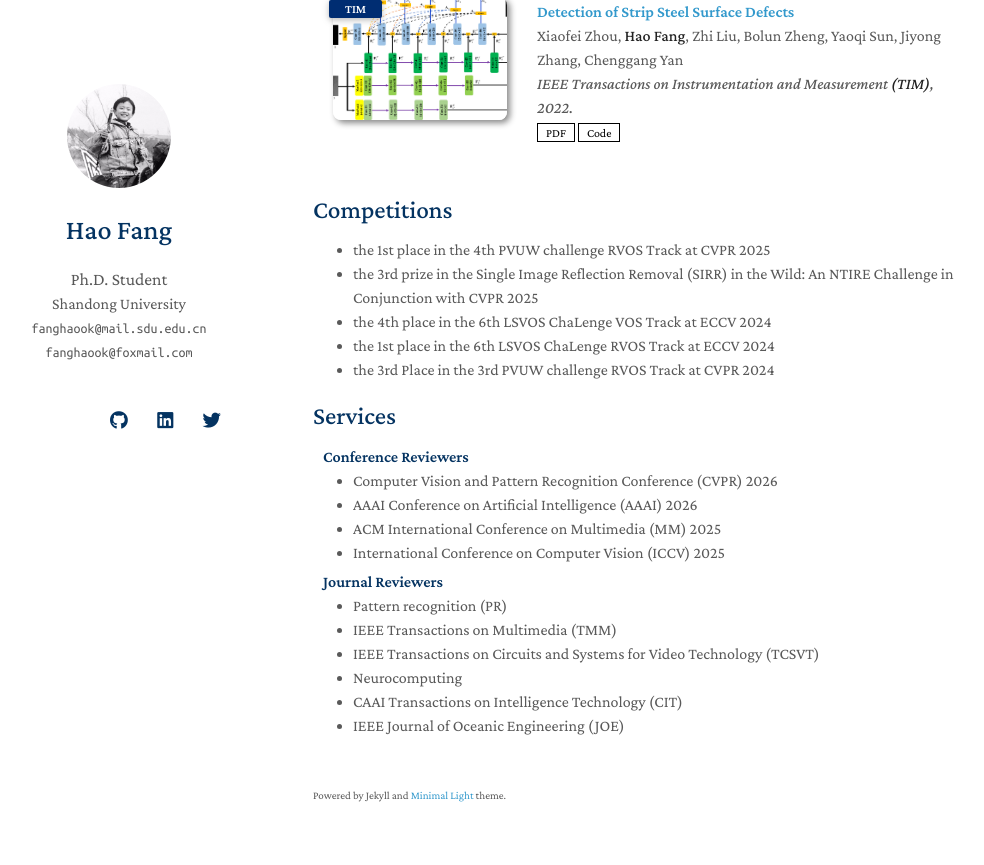
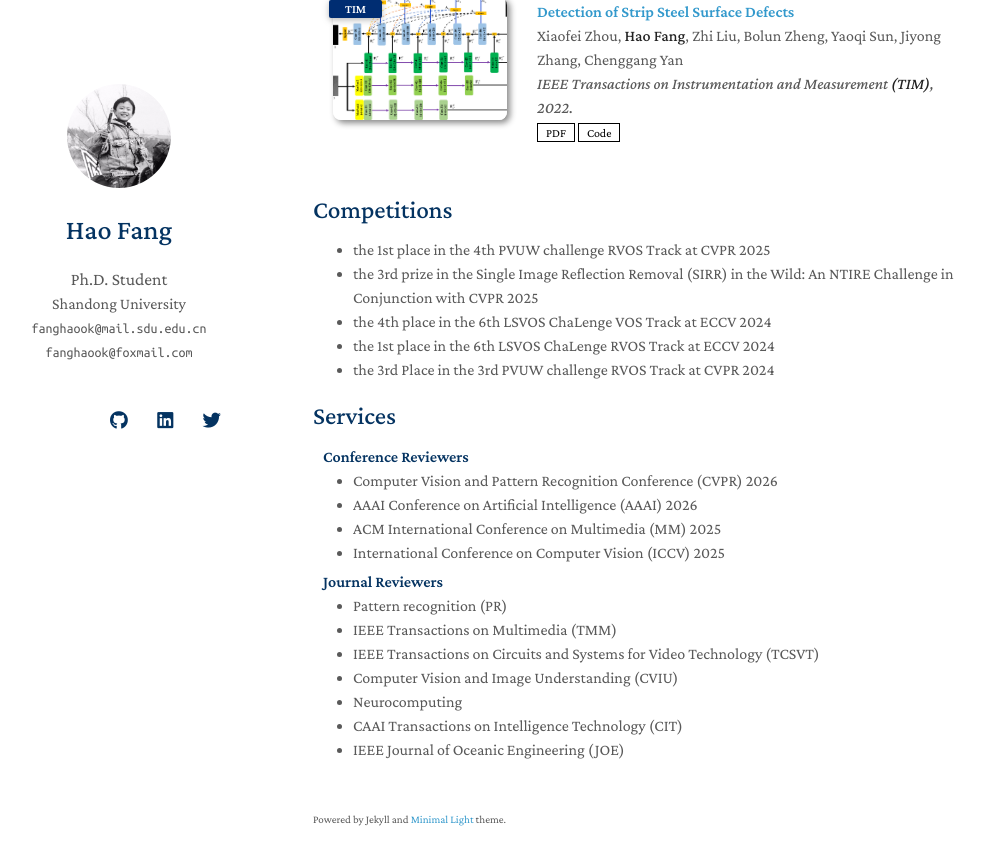
Before and after one commit to fanghaook/fanghaook.github.io, a Jekyll site: the page built from index.md, in a window 1280 px wide and 900 px high, scrolled down 3867 px. Shown: the top 865 px of the window, without its empty margins (157-1141 px from the left). Built offline with Jekyll 4.4.1, drawn with Linux system fonts in a browser that asks for light colours; nearby versions of some CDN libraries; a style sheet for code colours, icons or effects is not loaded; our own code applies the rules of GitHub Pages for plain Markdown files.

Commit message:
Update CVIU

```diff
--- a/index.md
+++ b/index.md
@@ -58,6 +58,7 @@ I am a Ph.D. student at School of Control Science and Engineering, Shandong Univ
   <li><a href="https://www.sciencedirect.com/journal/pattern-recognition"><autocolor>Pattern recognition (PR)</autocolor></a></li>
   <li><a href="https://ieeexplore.ieee.org/xpl/RecentIssue.jsp?punumber=6046"><autocolor>IEEE Transactions on Multimedia (TMM)</autocolor></a></li>
   <li><a href="https://ieeexplore.ieee.org/xpl/RecentIssue.jsp?punumber=76"><autocolor>IEEE Transactions on Circuits and Systems for Video Technology (TCSVT)</autocolor></a></li>
+  <li><a href="https://www.sciencedirect.com/journal/computer-vision-and-image-understanding"><autocolor>Computer Vision and Image Understanding (CVIU)</autocolor></a></li>
   <li><a href="https://www.sciencedirect.com/journal/neurocomputing"><autocolor>Neurocomputing</autocolor></a></li>
   <li><a href="https://ietresearch.onlinelibrary.wiley.com/journal/24682322"><autocolor>CAAI Transactions on Intelligence Technology (CIT)</autocolor></a></li>
   <li><a href="https://ieeeoes.org/publication/ieee-joe"><autocolor>IEEE Journal of Oceanic Engineering (JOE)</autocolor></a></li>
```
